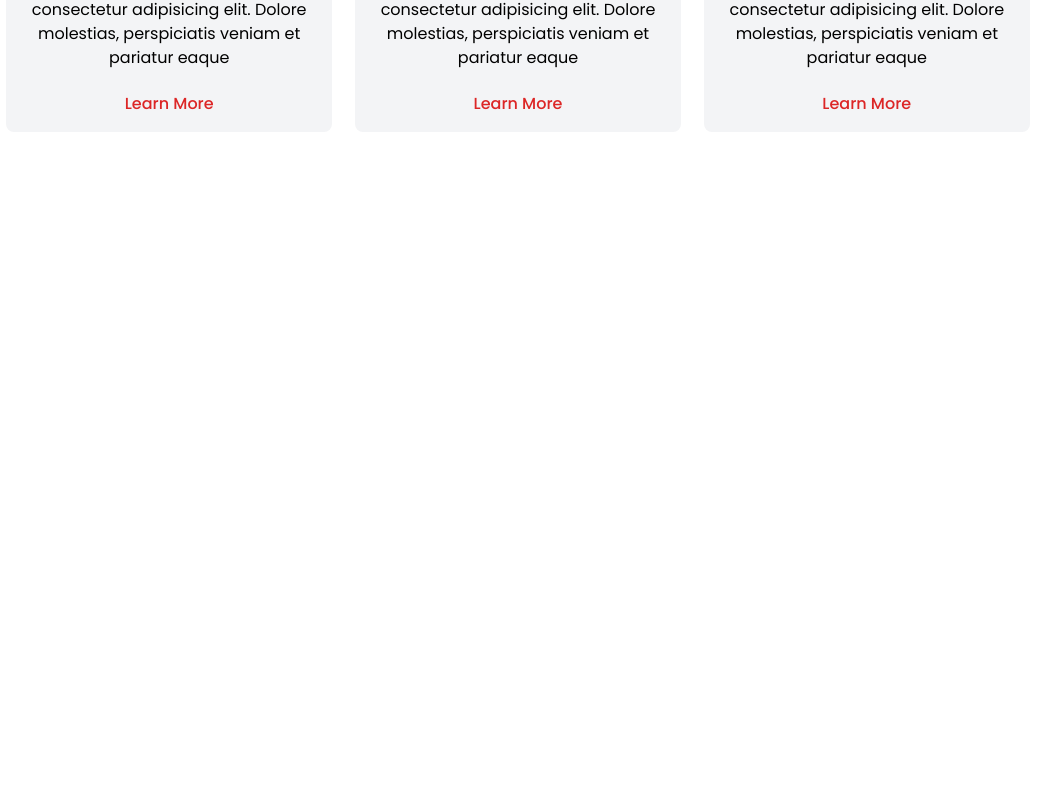
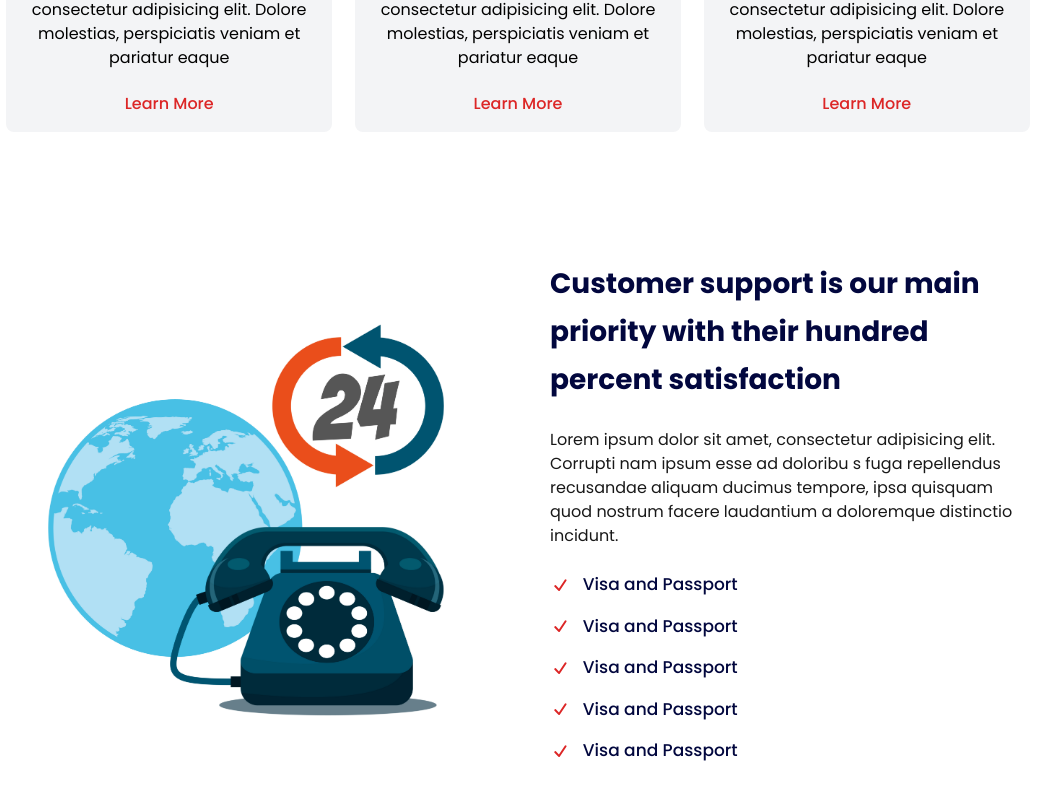
Before and after one commit to AbdelazizEbrahim/agency-website, a Next.js app: page / in a window 1280 px wide. Shown: the part 1503-2303 px from the top of the page, without its empty margins (122-1165 px from the left). Before the commit the page ends 1683 px from the top, so only its background shows below. Built offline with nearby package versions, Linux system fonts and the light colour scheme.

Commit message:
Feature List and customer support section completed

```diff
--- a/app/components/CustomerSupport/CustomerSupport.tsx
+++ b/app/components/CustomerSupport/CustomerSupport.tsx
@@ -1,11 +1,62 @@
 import React from 'react'
+import SupportImg from '@/public/support.jpg'
+import Image from 'next/image'
+import { CheckIcon } from '@heroicons/react/16/solid'
 
-const CustomerSuppert = () => {
+const CustomerSupport = () => {
   return (
     <div>
+      <div className='pt-[5rem] pb-[3rem]'>
+        <div className='w-[80%] mx-auto grid grid-cols-1 lg:grid-cols-2 gap-[4rem] items-center'>
+          <div className='order-2 lg:order-1'>
+            <Image src={SupportImg} alt='support'/>
+          </div>
+          <div className='order-1 lg:order-2'>
+            <h1 className='text-[20px] md:text-[25] lg:text-[28px] text-[#02073e] font-bold leading-[2rem]
+            md:leading-[3rem]'>
+              Customer support is our main priority with their hundred percent satisfaction
+            </h1>
+            <p className='mt-[1.5rem] mb-[1.5rem] text-black opacity-90 text-[15px] md:text-[16px] '>
+              Lorem ipsum dolor sit amet, consectetur adipisicing elit. Corrupti nam ipsum esse ad doloribu
+              s fuga repellendus recusandae aliquam ducimus tempore, ipsa quisquam quod nostrum facere laudantium
+              a doloremque distinctio incidunt.
+            </p>
+            <div className='flex items-center mb-[1rem] space-x-3 '>
+              <CheckIcon className='w-[1.3rem] h-[1.3rem] text-red-600'/>
+              <p className='text-[17px] text-[#02073e] font-[500]'>
+                Visa and Passport
+              </p>
+            </div>
+            <div className='flex items-center mb-[1rem] space-x-3 '>
+              <CheckIcon className='w-[1.3rem] h-[1.3rem] text-red-600'/>
+              <p className='text-[17px] text-[#02073e] font-[500]'>
+                Visa and Passport
+              </p>
+            </div>
+            <div className='flex items-center mb-[1rem] space-x-3 '>
+              <CheckIcon className='w-[1.3rem] h-[1.3rem] text-red-600'/>
+              <p className='text-[17px] text-[#02073e] font-[500]'>
+                Visa and Passport
+              </p>
+            </div>
+            <div className='flex items-center mb-[1rem] space-x-3 '>
+              <CheckIcon className='w-[1.3rem] h-[1.3rem] text-red-600'/>
+              <p className='text-[17px] text-[#02073e] font-[500]'>
+                Visa and Passport
+              </p>
+            </div>
+            <div className='flex items-center mb-[1rem] space-x-3 '>
+              <CheckIcon className='w-[1.3rem] h-[1.3rem] text-red-600'/>
+              <p className='text-[17px] text-[#02073e] font-[500]'>
+                Visa and Passport
+              </p>
+            </div>
 
+          </div>
+        </div>
+      </div>
     </div>
   )
 }
 
-export default CustomerSuppert
+export default CustomerSupport
--- a/app/components/Home.tsx
+++ b/app/components/Home.tsx
@@ -1,14 +1,14 @@
 import React from 'react'
 import Hero from './Hero/Hero'
 import Features from './Features/Features'
-import CustomerSuppert from './CustomerSupport/CustomerSupport'
+import CustomerSupport from './CustomerSupport/CustomerSupport'
 
 const Home = () => {
   return (
     <div>
       <Hero/>
       <Features/>
-      <CustomerSuppert/>
+      <CustomerSupport/>
     </div>
   )
 }
```
